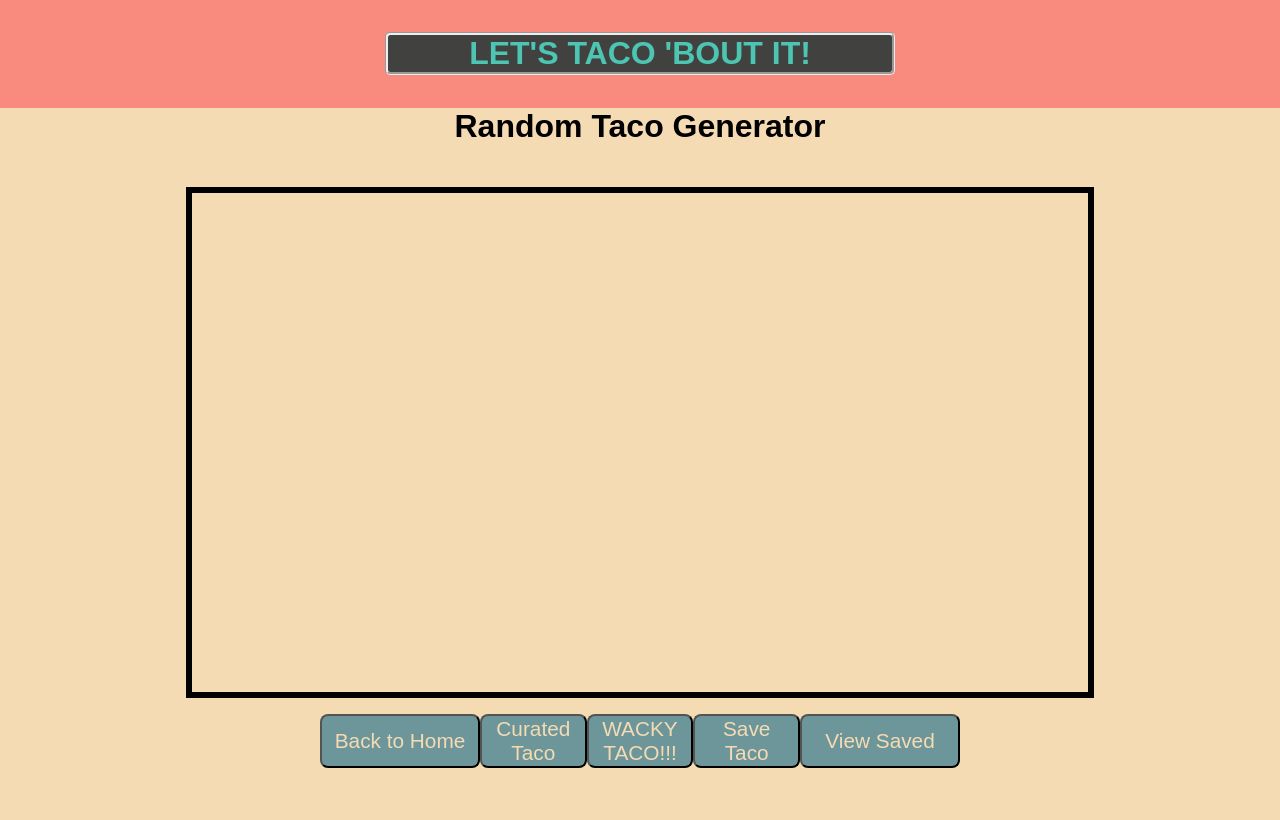
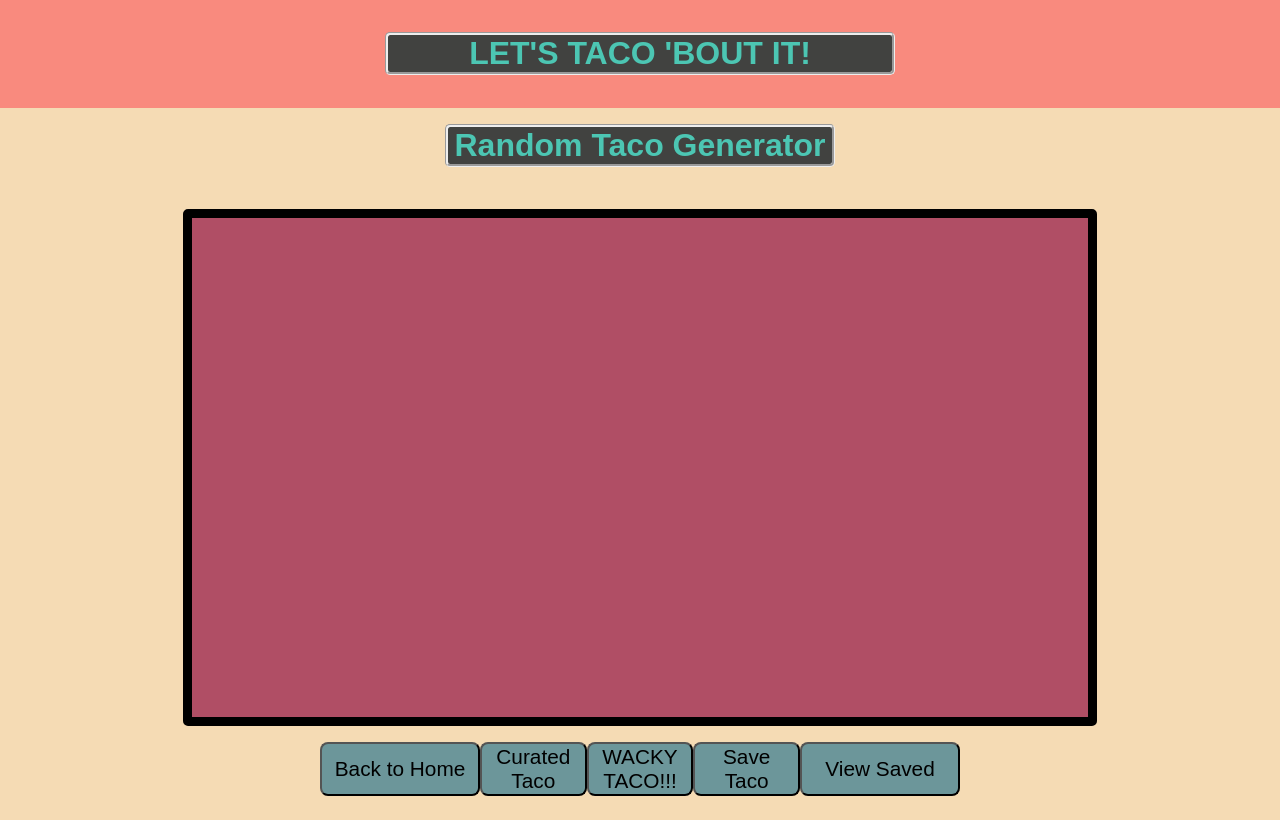
Before and after one commit to Codeherder19/Lets-Taco-Bout-It, a React (Create React App) app: page /RandomTaco in a window 1280 px wide. Built offline with nearby package versions, Linux system fonts and the light colour scheme; no server answers.

Commit message:
Get css set up for 100 accessibility in all views

```diff
--- a/src/Header.css
+++ b/src/Header.css
@@ -1,7 +1,6 @@
 header {
   display: flex;
   border-bottom: 2px;
-  /* border-style: groove; */
   justify-content: center;
   background-color: #F98A7E;
   border: solid #F98A7E .7rem;
--- a/src/HomePage.css
+++ b/src/HomePage.css
@@ -9,11 +9,12 @@
 .app-description {
   width: 40%;
   font-size: 1.5rem;
-  color: #F45656;
+  color: #E10926;
   align-self: center;
 }
 
 img {
+  border-style: groove;
   margin-top: 1rem;
   border-radius: 1rem;
 }
@@ -23,6 +24,6 @@ img {
   width: 10rem;
   height: 3rem;
   background-color: #6C969A;
-  color: #F5DBB4;
+  color: #black;
   border-radius: .5rem;
 }
--- a/src/RandomTaco.css
+++ b/src/RandomTaco.css
@@ -19,7 +19,7 @@
   font-size: 1.3rem;
   width: 10rem;
   background-color: #6C969A;
-  color: #F5DBB4;
+  color: #black;
   border-radius: .5rem;
 }
 
@@ -29,13 +29,19 @@
   width: 10rem;
   height: 100%;
   background-color: #6C969A;
-  color: #F5DBB4;
+  color: #black;
   border-radius: .5rem;
 }
 
 .section-title {
+  margin-top: 1rem;
+  width: 30%;
+  border-radius: 5px;
+  border-style: groove;
+  text-align: center;
+  background-color: #414240;
   font-size: 2rem;
-  margin-top: 0%;
+  color: #4CC6B3;
 }
 
 .successful-save {
--- a/src/SavedTacos.css
+++ b/src/SavedTacos.css
@@ -6,11 +6,22 @@
   height: 89vh;
   background-color: #F5DBB4;
 }
+
+.saved-taco {
+  display: flex;
+  justify-content: center;
+  align-items: center;
+  max-height: 350px;
+  max-width: 650px;
+  flex-direction: column;
+  margin: 1rem;
+}
  .back-to-random {
+   margin-top: 1rem;
    font-size: 1rem;
    width: 10rem;
    background-color: #6C969A;
-   color: #F5DBB4;
+   color: black;
    border-radius: .5rem;
  }
 
@@ -23,7 +34,3 @@
    height: 80%;
    width: 100%;
  }
-
- .section-title {
-   font-size: 2rem;
- }
--- a/src/SavedTacos.js
+++ b/src/SavedTacos.js
@@ -8,9 +8,8 @@ const SavedTacos = ({savedTacos, deleteSaved}) => {
   const allTacos = () => {
     if (savedTacos.length) {
       return savedTacos.map(taco => {
-        console.log(taco)
         return (
-        <div>
+        <div className="saved-taco">
         <Taco
           id={taco.id}
           key={taco.name}
@@ -26,7 +25,7 @@ const SavedTacos = ({savedTacos, deleteSaved}) => {
           seasoningName={taco.seasoning ? taco.seasoning.name : ""}
           seasoningRecipe={taco.seasoning ? taco.seasoning.recipe : ""}
         />
-        <button className="delete-taco" id={taco.id} onClick={ (event) => {deleteSaved(event.target.id)}}>Remove</button>
+        <button className="delete-taco" id={taco.id} onClick={ (event) => {deleteSaved(event.target.id)}}>Delete Taco</button>
         </div>
       )
       })
--- a/src/Taco.css
+++ b/src/Taco.css
@@ -4,11 +4,13 @@
   align-items: center;
   overflow-y: scroll;
   overflow-x: hidden;
-  border: solid black .4rem;
-  min-width: 670px;
+  border: solid black .6rem;
+  min-width: 640px;
   height: 70%;
   width: 70%;
   margin: 1rem;
+  border-radius: 5px;
+  background-color: #B04E65;
 }
 
 .title-and-recipe-container {
@@ -16,6 +18,7 @@
   flex-direction: column;
   align-items: center;
   width: 80%;
+  color: #F6E9BB;
 }
 
 .ingredient-container {
@@ -26,13 +29,25 @@
 
 .ingredient-recipe {
   width: 70%;
-  font-size: 1rem;
+  font-size: 1.5rem;
   padding-left: 1rem;
   padding-right: 1rem;
+  color: #F6E9BB
 }
 
 .ingredient-name {
+  font-size: 1.5rem;
   width: 30%;
   padding-left: 1rem;
   padding-right: 1rem;
+  color: #F6E9BB
 }
+
+.delete-taco {
+  font-size: 1.3rem;
+  width: 10rem;
+  height: 100%;
+  background-color: #6C969A;
+  color: black;
+  border-radius: .5rem;
+}
```
